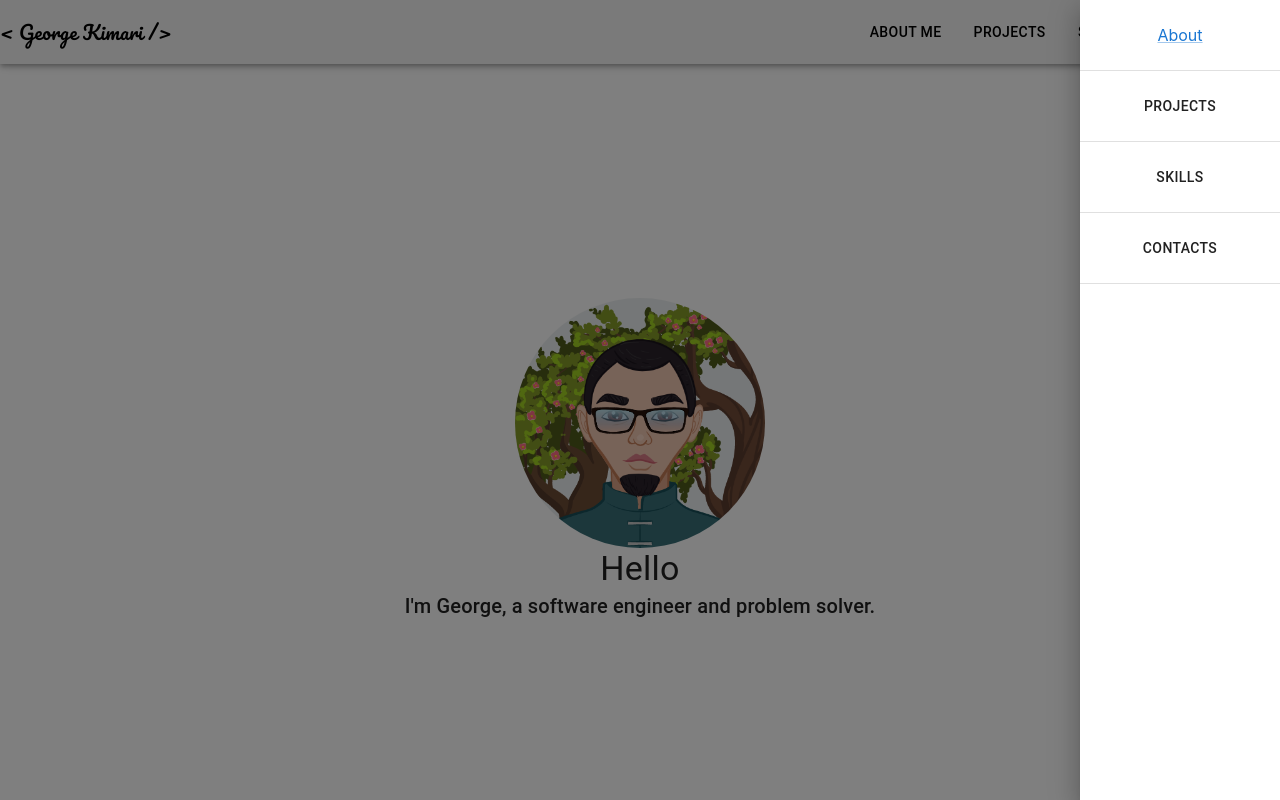
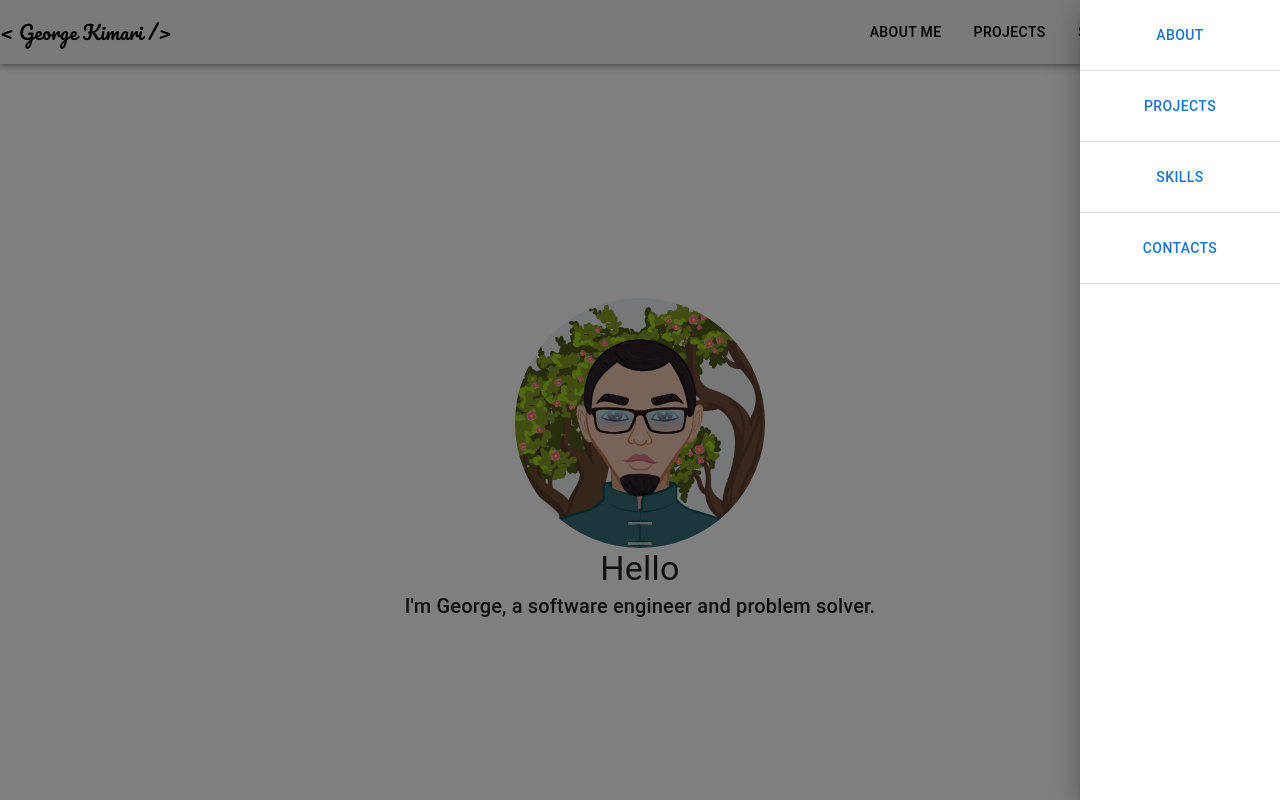
Before and after one commit to grgkimari/portfolio, a React (Create React App) app: page / in a window 1280 px wide. Both pictures are taken after a click on the button 1248 px from the left and 32 px from the top of the page. Shown: the top 800 px of the page. Built offline with nearby package versions, Linux system fonts and the light colour scheme.

Commit message:
fixed drawer button bug

```diff
--- a/src/Components/About/About.tsx
+++ b/src/Components/About/About.tsx
@@ -4,13 +4,14 @@ import "../TopNavigationPane/TopNavigationPane.css";
 const About = () => {
   return (
     <Paper
-      elevation={3}
+
       sx={{
         margin: "1rem 0",
         padding: "2rem",
       }}
       id="about"
     >
+      <Typography variant="h4" sx={{marginBottom : "1rem"}}>About me</Typography>
       <Typography variant="h6" component={"p"}>
         I am George Kimari. A software engineer specializing in creating high
         quality and performant web applications. As a life long learner I am
--- a/src/Components/Contacts.tsx
+++ b/src/Components/Contacts.tsx
@@ -131,15 +131,17 @@ setState({
               <Divider
                 sx={{
                   margin: ".5rem",
+                  width: "100%"
                 }}
               />
               <FormControl>
                 <InputLabel htmlFor="messageField" >Message*</InputLabel>
                 <TextareaAutosize
+
                   placeholder="Message"
                   required
                   style={{
-                    width: "400px",
+                    width: "100%",
                     height: "300px",
                     borderRadius: "15px",
                     padding: "5px",
--- a/src/Components/Hero.tsx
+++ b/src/Components/Hero.tsx
@@ -12,7 +12,7 @@ const Hero = () => {
       }}
     >
       <Paper
-        elevation={3}
+
         sx={{
           display: "flex",
           flexDirection: "column",
--- a/src/Components/Skills.tsx
+++ b/src/Components/Skills.tsx
@@ -7,7 +7,7 @@ import {
 const Skills = () => {
   return (
     <Paper
-      elevation={3}
+
       sx={{
         backgroundColor: "lightgray",
         padding: "0.5rem",
--- a/src/Components/TopNavigationPane/TopNavigationPane.tsx
+++ b/src/Components/TopNavigationPane/TopNavigationPane.tsx
@@ -4,9 +4,7 @@ import {
   Button,
   Divider,
   Drawer,
-    IconButton,
-    Link,
-    Stack,
+  IconButton, Stack,
   Toolbar,
   Typography
 } from "@mui/material";
@@ -101,9 +99,10 @@ const TopNavigationPane = () => {
               placeContent: "center",
             }}
           >
-            <Link href={"#about"} component={"button"}>
-              About
-            </Link>
+            <Button onClick={() => {
+              setDrawerOpen(false)
+              window.scrollTo(0,670)
+            }}>About</Button>
           </Stack>
           <Divider />
           <Stack
@@ -119,8 +118,11 @@ const TopNavigationPane = () => {
                 width: "200px",
                 height: "50px",
               }}
-              color={"inherit"}
-              href="#projects"
+
+              onClick={ () => {
+                setDrawerOpen(false)
+                window.scrollTo(0, 1580)
+              }}
             >
               Projects
             </Button>
@@ -139,8 +141,11 @@ const TopNavigationPane = () => {
                 width: "200px",
                 height: "50px",
               }}
-              color={"inherit"}
-              href="#skills"
+
+              onClick={() => {
+                setDrawerOpen(false)
+                window.scrollTo(0,1200)
+              }}
             >
               Skills
             </Button>
@@ -159,8 +164,10 @@ const TopNavigationPane = () => {
                 width: "200px",
                 height: "50px",
               }}
-              color={"inherit"}
-              href="#contacts"
+onClick={() => {
+  setDrawerOpen(false)
+  window.scrollTo(0, 3700)
+}}
             >
               Contacts
             </Button>
```
Lines whose indentation alone changed are shown as unchanged.
